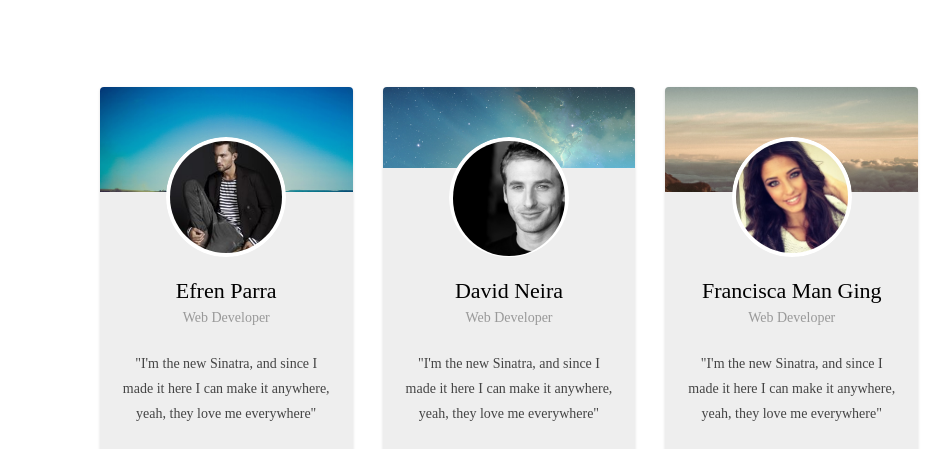
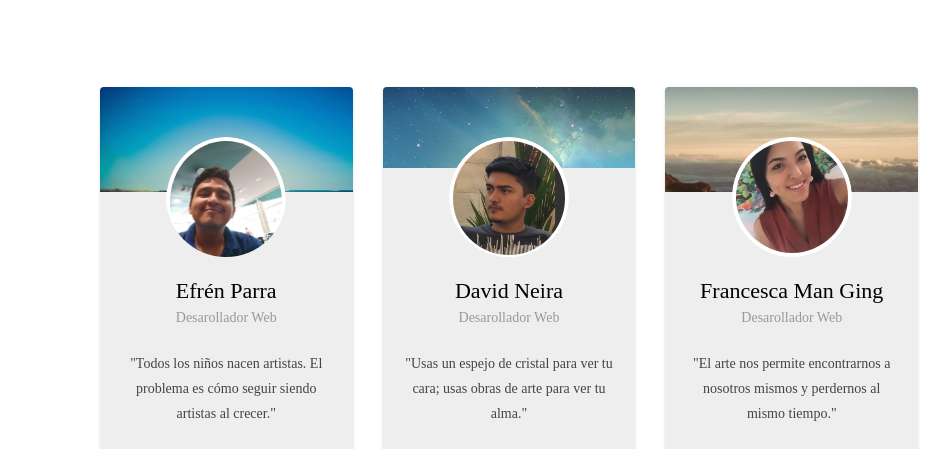
Before and after one commit to efrenpar/ProyectoDAW, a plain HTML site: page about.html in a window 1280 px wide. Shown: the part 1675-2124 px from the top of the page, without its empty margins (259-1208 px from the left). Drawn offline with Linux system fonts and the light colour scheme; files whose address does not match are found by name.

Commit message:
Información personal

```diff
--- a/about.html
+++ b/about.html
@@ -288,45 +288,45 @@
 										<img src="images/rotating_card_thumb2.png"/>
 									</div>
 									<div class="user">
-										<img class="img-circle" src="images/rotating_card_profile3.png"/>
+										<img class="img-circle" src="images/efren.jpeg"/>
 									</div>
 									<div class="content">
 										<div class="main">
-											<h3 class="name">Efren Parra</h3>
-											<p class="profession">Web Developer</p>
-											<p class="text-center">"I'm the new Sinatra, and since I made it here I can make it anywhere, yeah, they love me everywhere"</p>
+											<h3 class="name">Efrén Parra</h3>
+											<p class="profession">Desarollador Web</p>
+											<p class="text-center">"Todos los niños nacen artistas. El problema es cómo seguir siendo artistas al crecer."</p>
 										</div>
 										<div class="footer">
-											<i class="fa fa-mail-forward"></i> Auto Rotation
+											<i class="fa fa-mail-forward"></i>
 										</div>
 									</div>
 								</div> <!-- end front panel -->
 								<div class="back">
 									<div class="header">
-										<h5 class="motto">"To be or not to be, this is my awesome motto!"</h5>
+										<h5 class="motto">"El arte lava del alma el polvo de la vida cotidiana."</h5>
 									</div>
 									<div class="content">
 										<div class="main">
-											<h4 class="text-center">Job Description</h4>
-											<p class="text-center">Web design, Adobe Photoshop, HTML5, CSS3, Corel and many others...</p>
+											<h4 class="text-center">Áreas de conocimiento</h4>
+											<p class="text-center">Diseño web, Adobe Photoshop, HTML5, CSS3, entre otras...</p>
 
 											<div class="stats-container">
 												<div class="stats">
-													<h4>235</h4>
+													<h4>265</h4>
 													<p>
-														Followers
+														Seguidores
 													</p>
 												</div>
 												<div class="stats">
-													<h4>114</h4>
+													<h4>124</h4>
 													<p>
-														Following
+														Seguidos
 													</p>
 												</div>
 												<div class="stats">
 													<h4>35</h4>
 													<p>
-														Projects
+														Proyectos
 													</p>
 												</div>
 											</div>
@@ -353,45 +353,45 @@
 							   <img src="images/rotating_card_thumb.jpg"/>
 						   </div>
 						   <div class="user">
-							   <img class="img-circle" src="images/rotating_card_profile2.png"/>
+							   <img class="img-circle" src="images/david.jpeg"/>
 						   </div>
 						   <div class="content">
 							   <div class="main">
 								   <h3 class="name">David Neira</h3>
-								   <p class="profession">Web Developer</p>
-								   <p class="text-center">"I'm the new Sinatra, and since I made it here I can make it anywhere, yeah, they love me everywhere"</p>
+								   <p class="profession">Desarollador Web</p>
+								   <p class="text-center">"Usas un espejo de cristal para ver tu cara; usas obras de arte para ver tu alma."</p>
 							   </div>
 							   <div class="footer">
-								   <i class="fa fa-mail-forward"></i> Auto Rotation
+								   <i class="fa fa-mail-forward"></i>
 							   </div>
 						   </div>
 					   </div> <!-- end front panel -->
 					   <div class="back">
 						   <div class="header">
-							   <h5 class="motto">"To be or not to be, this is my awesome motto!"</h5>
+							   <h5 class="motto">"Sueño con pintar y luego pinto mis sueños."</h5>
 						   </div>
 						   <div class="content">
 							   <div class="main">
-								   <h4 class="text-center">Job Description</h4>
-								   <p class="text-center">Web design, Adobe Photoshop, HTML5, CSS3, Corel and many others...</p>
+								   <h4 class="text-center">Áreas de conocimiento</h4>
+								   <p class="text-center">Diseño web, Adobe Photoshop, HTML5, CSS3, entre otras...</p>
 
 								   <div class="stats-container">
 									   <div class="stats">
-										   <h4>235</h4>
+										   <h4>285</h4>
 										   <p>
-											   Followers
+											   Seguidores
 										   </p>
 									   </div>
 									   <div class="stats">
-										   <h4>114</h4>
+										   <h4>144</h4>
 										   <p>
-											   Following
+											   Seguidos
 										   </p>
 									   </div>
 									   <div class="stats">
-										   <h4>35</h4>
+										   <h4>55</h4>
 										   <p>
-											   Projects
+											   Proyectos
 										   </p>
 									   </div>
 								   </div>
@@ -418,48 +418,48 @@
 										<img src="images/rotating_card_thumb3.png"/>
 									</div>
 									<div class="user">
-										<img class="img-circle" src="images/rotating_card_profile.png"/>
+										<img class="img-circle" src="images/fran.jpg"/>
 									</div>
 									<div class="content">
 										<div class="main">
-											<h3 class="name">Francisca Man Ging</h3>
-											<p class="profession">Web Developer</p>
+											<h3 class="name">Francesca Man Ging</h3>
+											<p class="profession">Desarollador Web</p>
 
-											<p class="text-center">"I'm the new Sinatra, and since I made it here I can make it anywhere, yeah, they love me everywhere"</p>
+											<p class="text-center">"El arte nos permite encontrarnos a nosotros mismos y perdernos al mismo tiempo."</p>
 										</div>
 										<div class="footer">
 											<div class="rating">
-												<i class="fa fa-mail-forward"></i> Auto Rotation
+												<i class="fa fa-mail-forward"></i>
 											</div>
 										</div>
 									</div>
 								</div> <!-- end front panel -->
 								<div class="back">
 									<div class="header">
-										<h5 class="motto">"To be or not to be, this is my awesome motto!"</h5>
+										<h5 class="motto">"Ama el arte en ti mismo, más que a ti en el arte."</h5>
 									</div>
 									<div class="content">
 										<div class="main">
-											<h4 class="text-center">Job Description</h4>
-											<p class="text-center">Web design, Adobe Photoshop, HTML5, CSS3, Corel and many others...</p>
+											<h4 class="text-center">Áreas de conocimiento</h4>
+											<p class="text-center">Diseño web, Adobe Photoshop, HTML5, CSS3, entre otras...</p>
 
 											<div class="stats-container">
 												<div class="stats">
-													<h4>235</h4>
+													<h4>255</h4>
 													<p>
-														Followers
+														Seguidores
 													</p>
 												</div>
 												<div class="stats">
-													<h4>114</h4>
+													<h4>104</h4>
 													<p>
-														Following
+														Seguidos
 													</p>
 												</div>
 												<div class="stats">
-													<h4>35</h4>
+													<h4>30</h4>
 													<p>
-														Projects
+														Proyectos
 													</p>
 												</div>
 											</div>
@@ -493,7 +493,7 @@
 							data-animate-effect="fadeInLeft">
 							<p class="colorlib-lead">Descubre y aprende sobre los mejores artistas ecuatorianos con
 								nosotros.</p>
-							<p><a href="#" class="btn btn-primary btn-learn">¡Enviar un mensaje!</a></p>
+							<p><a href="contact.html" class="btn btn-primary btn-learn">¡Enviar un mensaje!</a></p>
 						</div>
 
 					</div>
```
Also changed, not shown: images/david.jpeg (added), images/efren.jpeg (added), images/fran.jpg (added), images/pcicons/adminImage.png (added).
